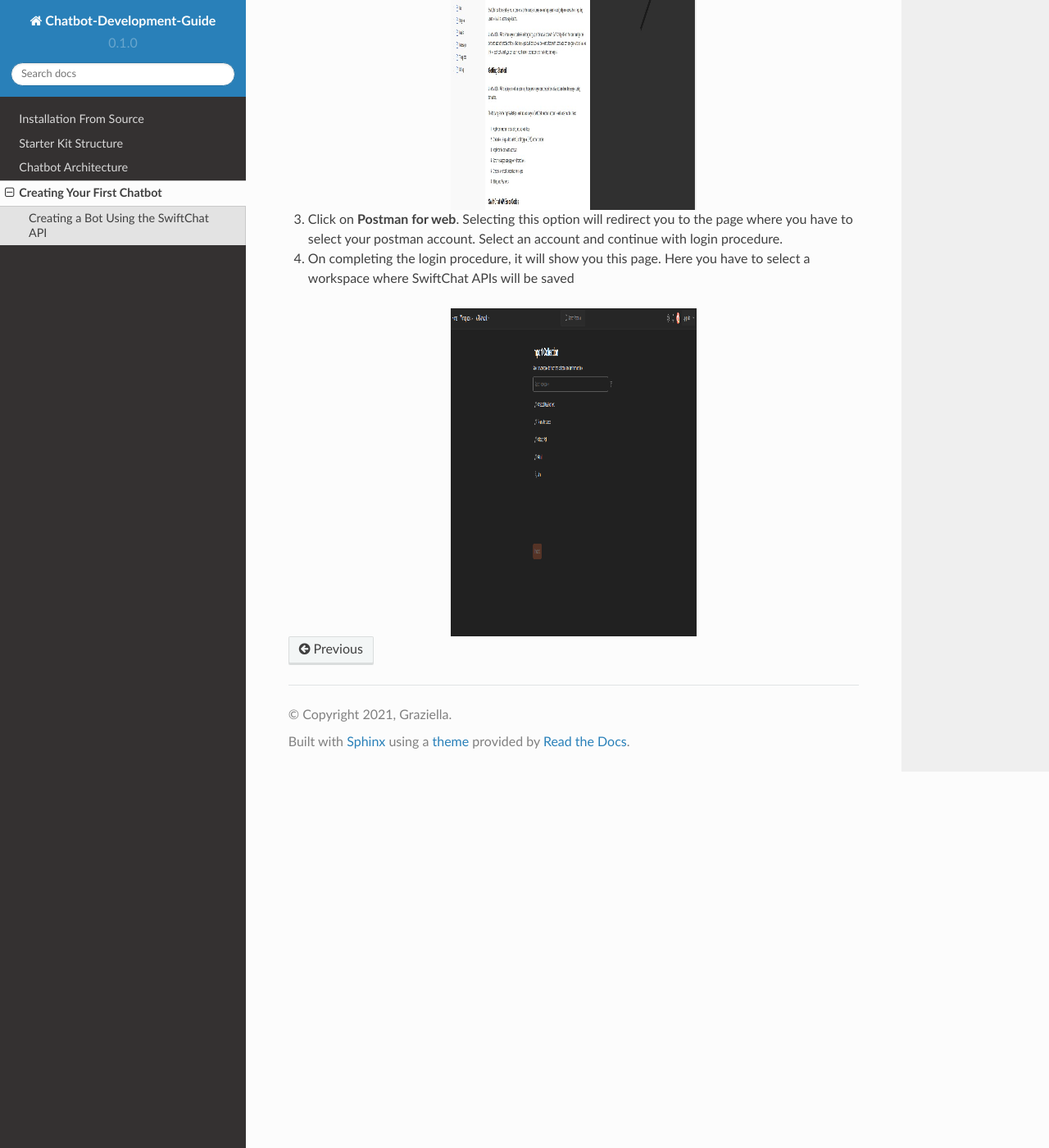
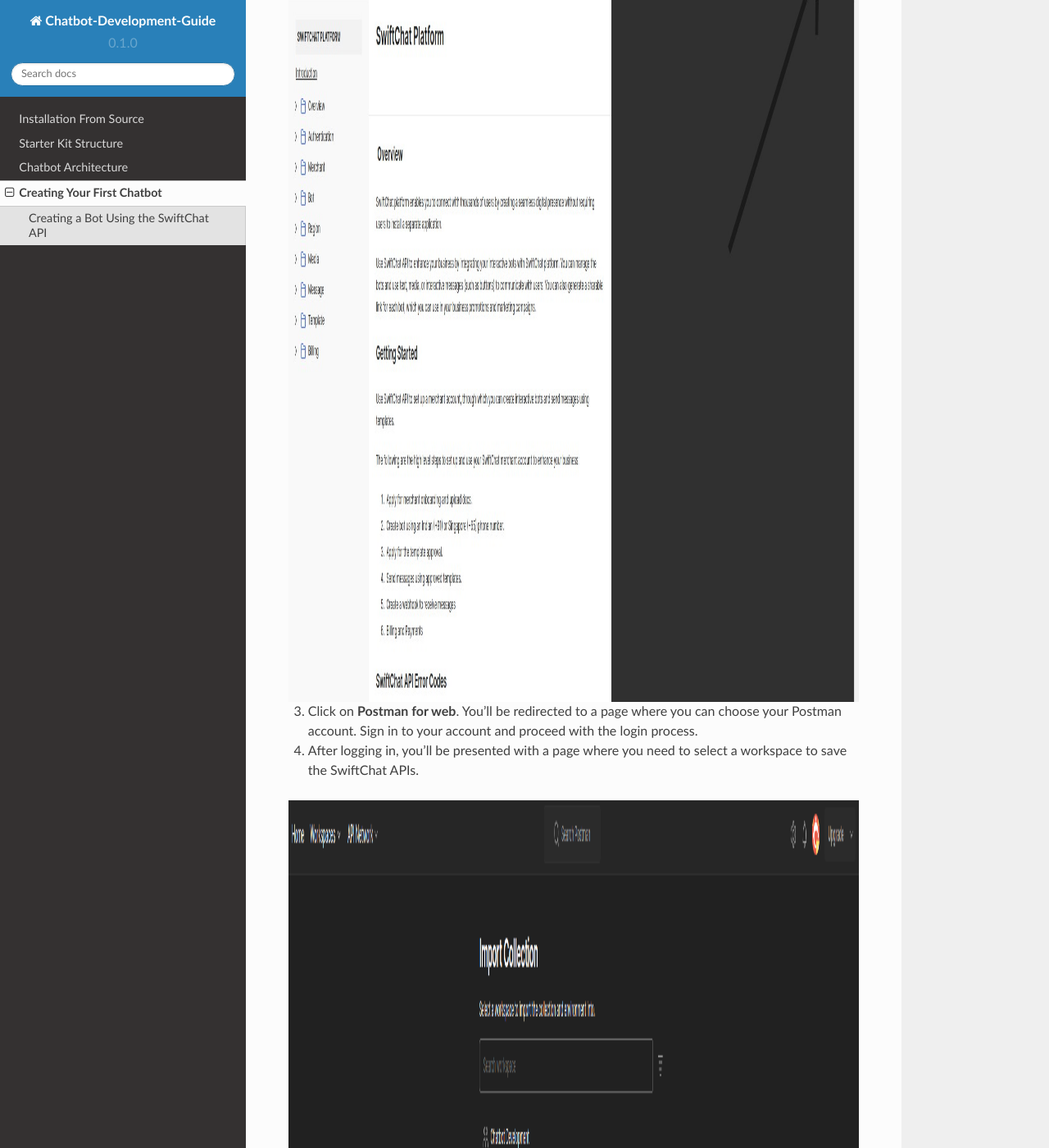
Before and after one commit to Priyanka-sharma181/Chatbot-Development-Guide, a Sphinx documentation site: the page built from docs/source/start_bot.rst, in a window 1280 px wide and 1400 px high, scrolled down 648 px. Shown: the whole window at 82% size. Built offline with Sphinx 7.4.7 and the Read the Docs theme 2.0.0, drawn with Linux system fonts in a browser that asks for light colours; some of the changed text lies outside the part shown.

Commit message:
adding create bot

```diff
--- a/docs/source/start_bot.rst
+++ b/docs/source/start_bot.rst
@@ -9,20 +9,20 @@
 You can employ any tool or platform to interact with the SwiftChat APIs. In this instance, we'll demonstrate using **Postman**.
 
 ### Steps:
-1. Open `SwiftChat APIs <https://documenter.getpostman.com/view/20587790/UyrGCuhH#intro>`_
-2. Click on **Run In Postman**. On clicking this button, it will the show you two options **Postman for web** and **Postman for ubuntu**.
+1. Open `SwiftChat APIs Documentation <https://documenter.getpostman.com/view/20587790/UyrGCuhH#intro>`_
+2. Click on **Run In Postman**. This will provide you with two options: Postman for web and Postman for ubuntu.
 
 .. image:: run_in_postman.jpg
    :alt: Deployment Structure
-   :width: 300
-   :height: 400
+   :width: 1300
+   :height: 1000
    :align: center
 
-3. Click on **Postman for web**. Selecting this option will redirect you to the page where you have to select your postman account. Select an account and continue with login procedure.
-4. On completing the login procedure, it will show you this page. Here you have to select a workspace where SwiftChat APIs will be saved
+3. Click on **Postman for web**. You'll be redirected to a page where you can choose your Postman account. Sign in to your account and proceed with the login process.
+4. After logging in, you'll be presented with a page where you need to select a workspace to save the SwiftChat APIs.
 
 .. image:: collection.png
    :alt: Deployment Structure
-   :width: 300
-   :height: 400
+   :width: 1300
+   :height: 1400
    :align: center
```
